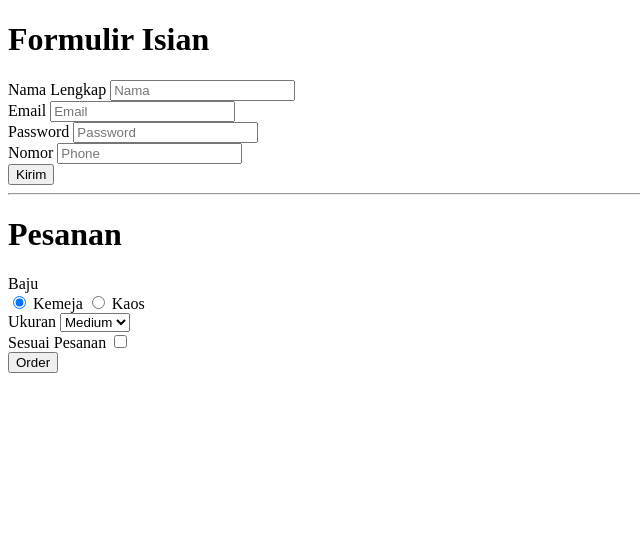
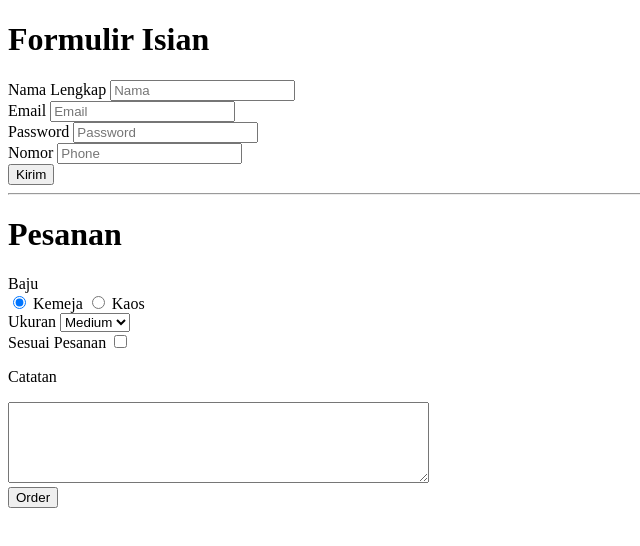
Before and after one commit to mazizf13/belajar-HTML, a plain HTML site: page form.html in a window 1280 px wide. Shown: the whole page, without its empty margins (0-640 px from the left). Drawn offline with Linux system fonts and the light colour scheme.

Commit message:
feat: Menambahkan text area

```diff
--- a/form.html
+++ b/form.html
@@ -96,9 +96,13 @@
 
       <div>
         <label for="term">Sesuai Pesanan</label>
-        <input type="checkbox" name="term" id="term" />
+        <input type="checkbox" name="term" id="term" value="benar" />
       </div>
 
+      <div>
+        <p><label for="notes">Catatan</label></p>
+        <textarea name="notes" id="notes" cols="50" rows="5"></textarea>
+      </div>
       <button>Order</button>
     </form>
   </body>
```
